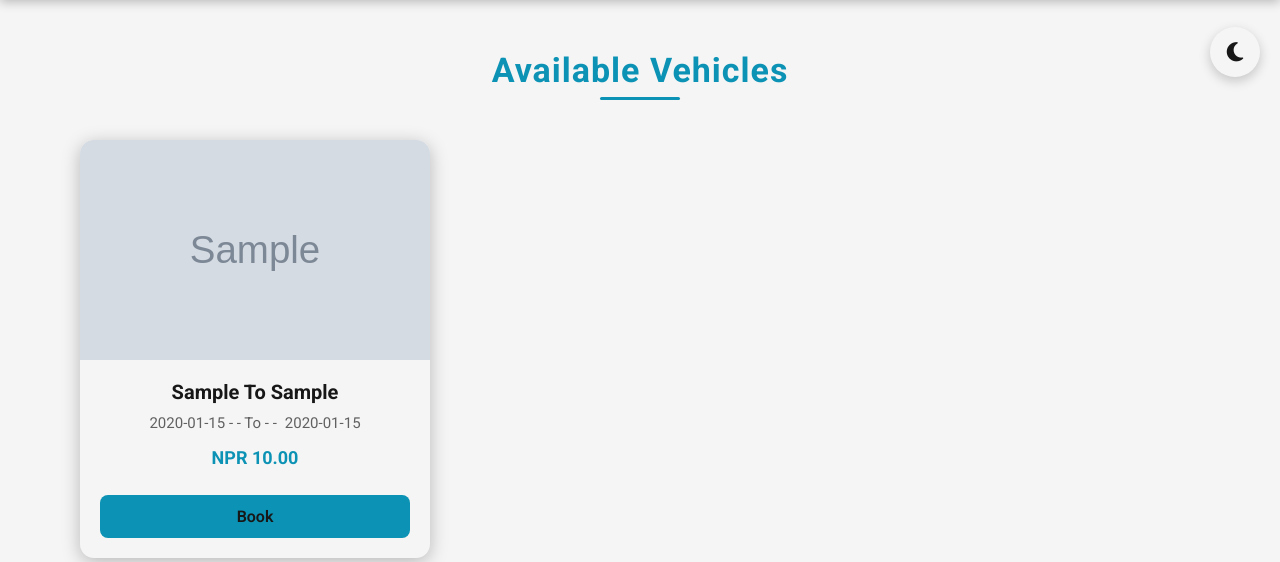
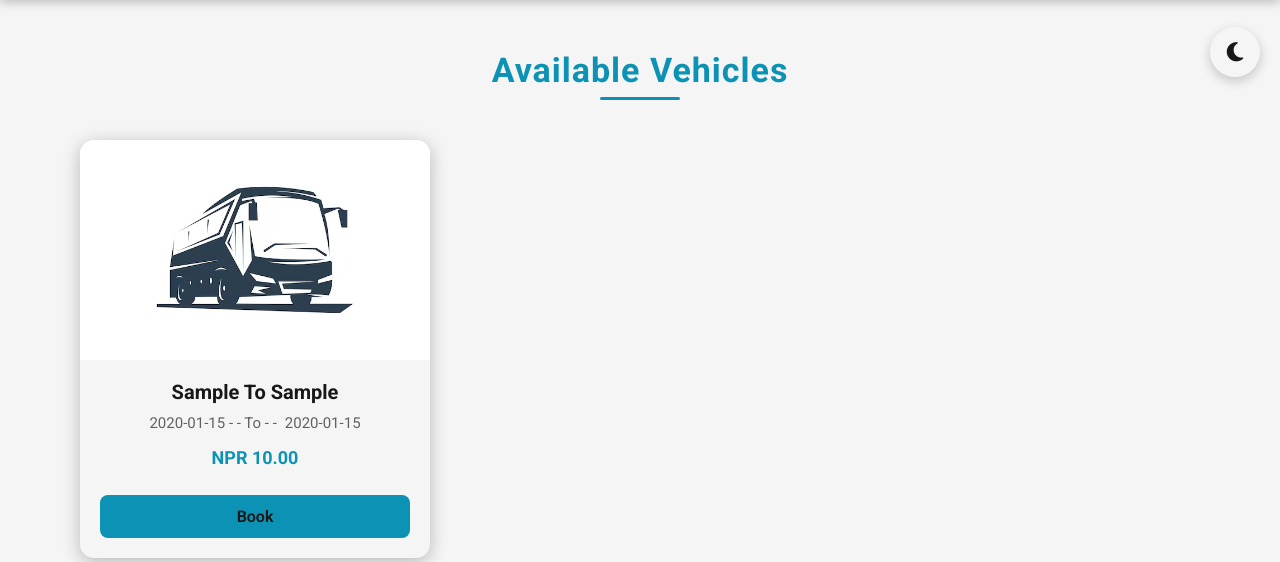
Before and after one commit to aayushbadal/HopOn, a PHP site: page /vehicle_list.php in a window 1280 px wide. Shown: the part 73-635 px from the top of the page. Run offline with PHP 8.4, Linux system fonts and the light colour scheme; tables that the repository leaves empty hold one stand-in row (values such as "Sample post"); grey boxes marked "Sample" are stand-in pictures.

Commit message:
Updated Images

```diff
--- a/booking.php
+++ b/booking.php
@@ -45,7 +45,7 @@ $occupiedSeatsJson = json_encode($occupiedSeats);
                 <?php $vehicle = $vehicle_list[0]; ?>
                 <div class="bus-detail">
                     <div class="booking-poster">
-                        <img src="<?= htmlspecialchars($vehicle['image_url']) ?>" alt="">
+                        <img src="./assets/images/Bus.png" alt="">
                     </div>
                     <div class="booking-details">
                         <h2 class="booking-title"><?= htmlspecialchars($vehicle['startin']) ?> To <?= htmlspecialchars($vehicle['destination']) ?></h2>
--- a/vehicle_list.php
+++ b/vehicle_list.php
@@ -17,7 +17,7 @@ require_once "./includes/header.php";
                 <!-- vehicles -->
                 <?php foreach($vehicle_list as $vehicle):?>
                 <div class="vehicle-card">
-                    <img src="<?=$vehicle['image_url']?>" class="vehicle-poster" alt="">
+                    <img src="./assets/images/Bus.png" class="vehicle-poster" alt="">
                     <div class="vehicle-details">
                         <div class="vehicle-info">
                             <div class="start-to-end">
```
Also changed, not shown: assets/images/Bus.png (added).
